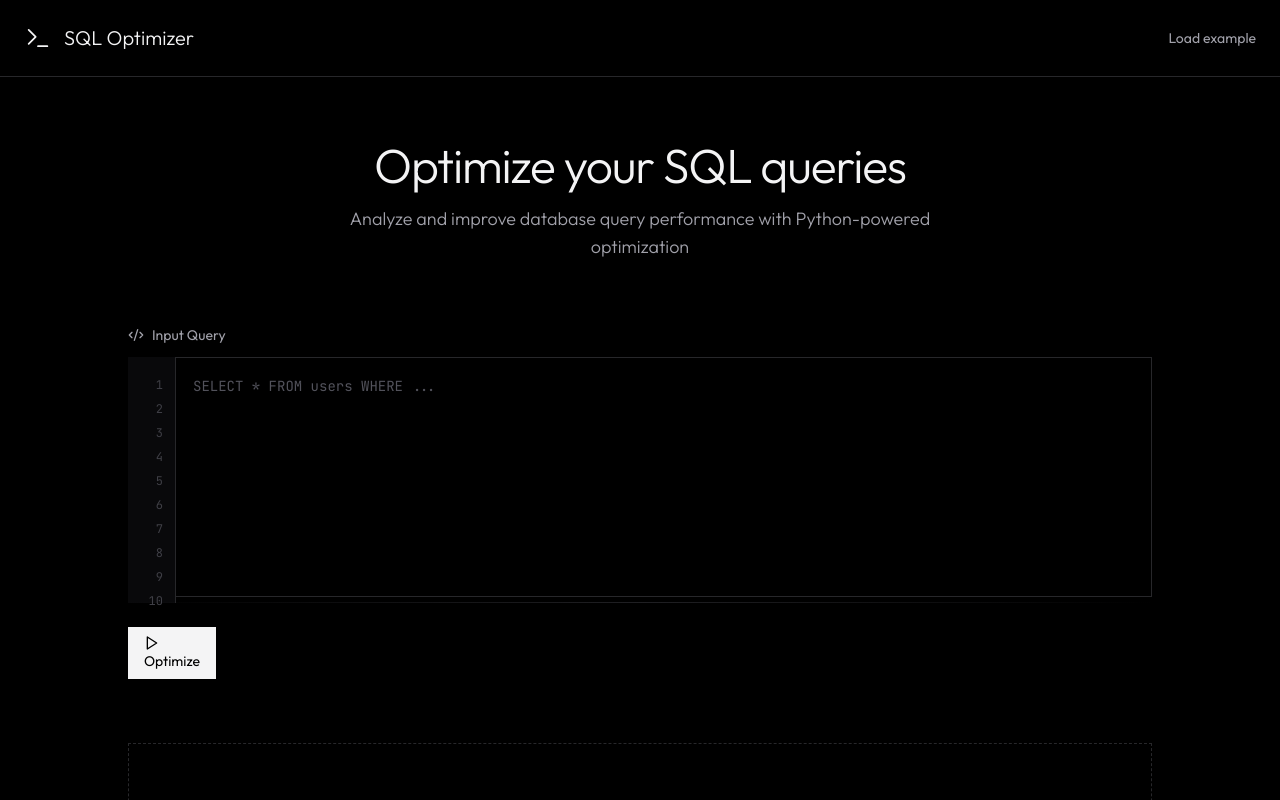
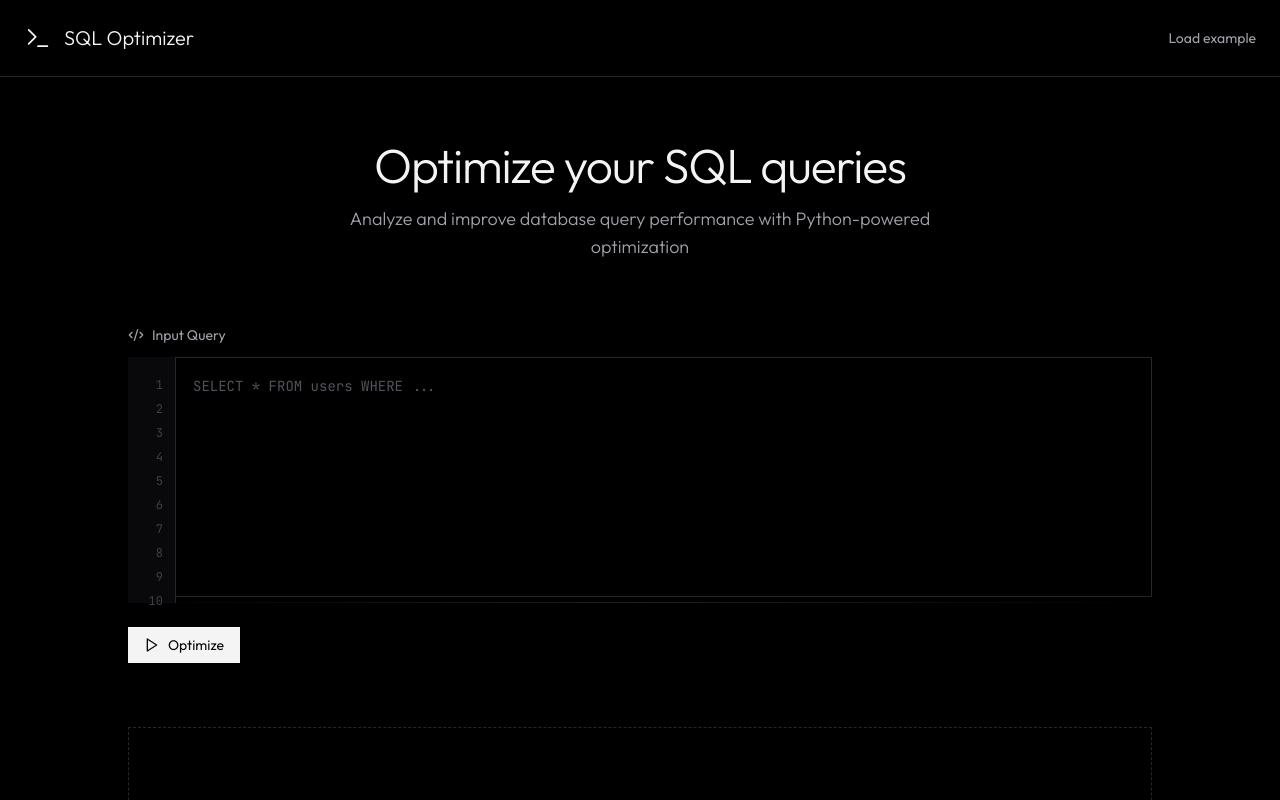
Before and after one commit to DebangarajKaushik10/OptimQL, a React (Vite) app in the folder frontend/react-app/: page / in a window 1280 px wide. Shown: the top 800 px of the page. Built offline with nearby package versions, Linux system fonts and the light colour scheme.

Commit message:
Polish button styles

```diff
--- a/frontend/react-app/src/components/ui/button.tsx
+++ b/frontend/react-app/src/components/ui/button.tsx
@@ -9,8 +9,10 @@ interface ButtonProps extends React.ButtonHTMLAttributes<HTMLButtonElement> {
 }
 
 export function Button({ variant = 'default', className = '', children, ...rest }: ButtonProps) {
-  const base = 'px-4 py-2 text-sm'
-  const style = variant === 'outline' ? 'border border-zinc-800 text-zinc-100' : 'bg-zinc-100 text-black'
+  const base = 'inline-flex items-center justify-center px-4 py-2 text-sm rounded-md font-medium transition-all duration-200 active:scale-[0.98] disabled:opacity-50 disabled:pointer-events-none'
+  const style = variant === 'outline'
+    ? 'border border-zinc-800 text-zinc-300 hover:text-zinc-50 hover:bg-zinc-900'
+    : 'bg-zinc-100 text-zinc-950 hover:bg-white shadow-[inset_0_1px_0_rgba(255,255,255,0.8)]'
   return (
     <button className={`${base} ${style} ${className}`} {...rest}>
       {children}
```
